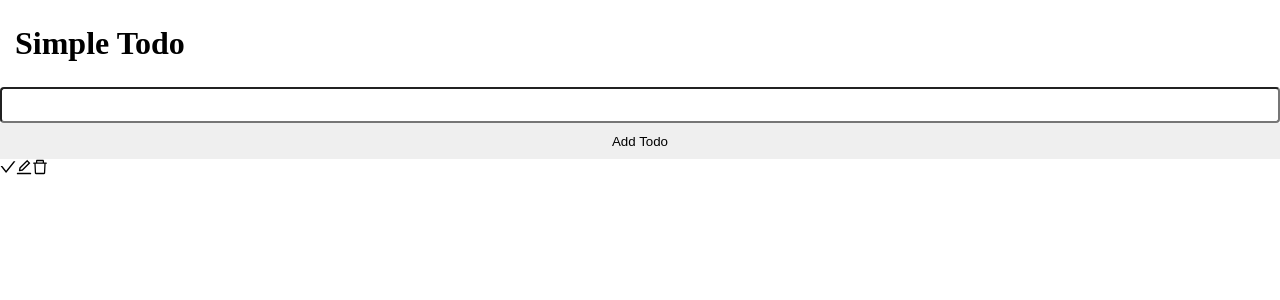
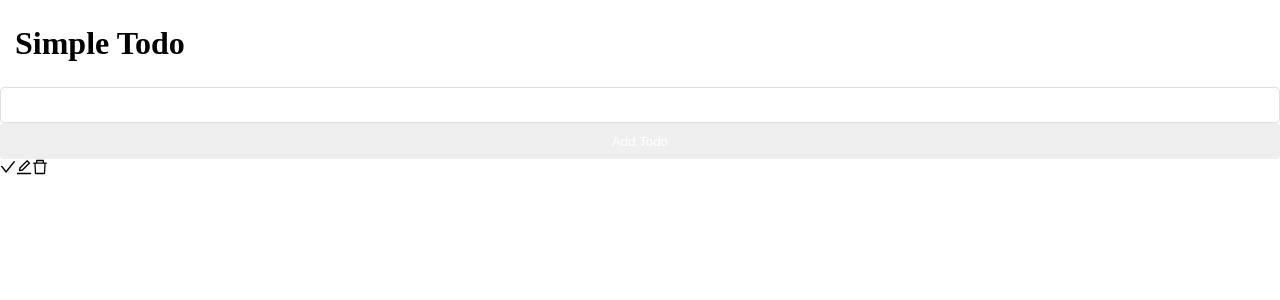
Before and after one commit to hbzcir/nextjs-zustand-todo, a Next.js app: page / in a window 1280 px wide. Shown: the top 300 px of the page. Built offline with nearby package versions, Linux system fonts and the light colour scheme.

Commit message:
fix: 오타수정

```diff
--- a/components/Add.tsx
+++ b/components/Add.tsx
@@ -9,8 +9,8 @@ export default Add;
 const Button = styled.button`
   width: 100%;
   height: 36px;
-  color: val(--white);
+  color: var(--white);
   border: 0;
-  border-radius: val(--b-radius);
+  border-radius: var(--b-radius);
   background: (--placeholder);
 `
--- a/components/InputText.tsx
+++ b/components/InputText.tsx
@@ -20,7 +20,7 @@ const InputText = styled.input`
   font-size: 14px;
   line-height: 17px;
   padding: 10px 16px 9px;
-  border: 1px solid val(--border);
+  border: 1px solid var(--border);
   border-radius: 4px;
   outline: transparent;
 `
```
